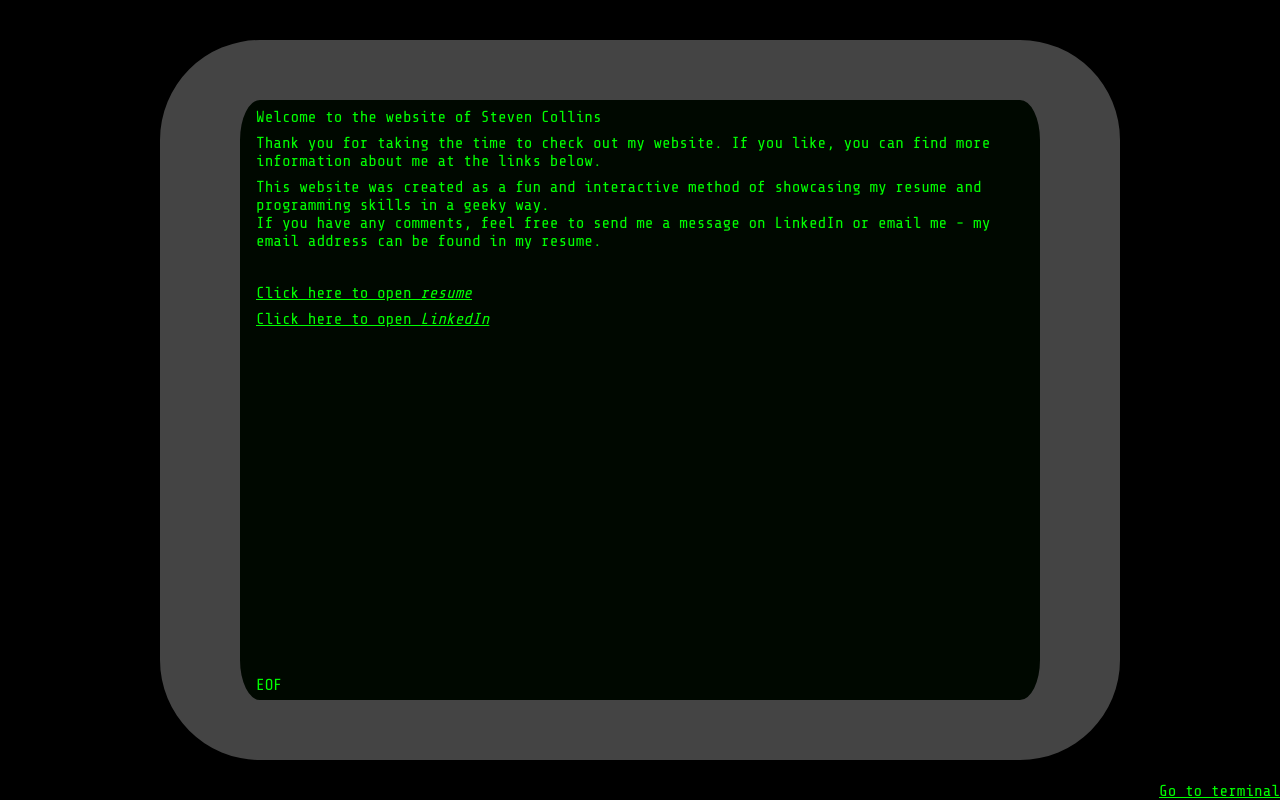
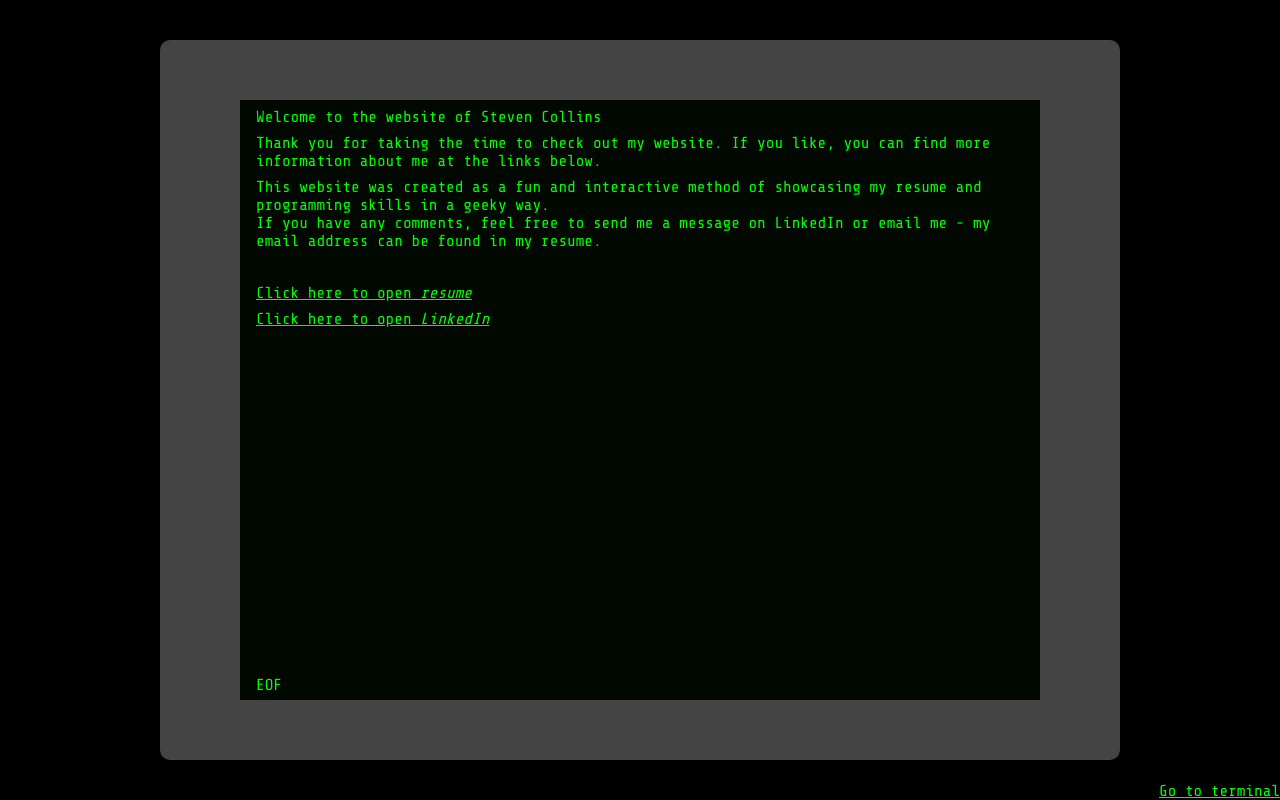
Before and after one commit to StevenCollins/StevenCollins.github.io, a plain HTML site: page gui.html in a window 1280 px wide. Drawn offline with Linux system fonts and the light colour scheme.

Commit message:
Revert "Changed all px definitions to em"
This reverts commit a3c68b8548581461e663bcf683c3ea5c152f7a65.

```diff
--- a/resources/css/default.css
+++ b/resources/css/default.css
@@ -39,15 +39,15 @@ a:link, a:visited {
     overflow: auto;
     word-break: break-word;
 }
-@media (min-width: 60em) and (min-height: 47.5em) {
+@media (min-width: 990px) and (min-height: 730px) {
     #screen {
         margin: auto;
-        width: 50em;
-        height: 37.5em;
+        width: 800px;
+        height: 600px;
         background-color: #000800;
         border: #444 solid;
-        border-width: 3.75em 5em;
-        border-radius: 6.25em;
+        border-width: 60px 80px;
+        border-radius: 10px;
     }
 }
 
@@ -72,7 +72,7 @@ a:link, a:visited {
 
 .terminal-bottom {
     position: relative;
-    bottom: 1.5em;
+    bottom: 24px;
     height: 0;
     padding: 0 1em;
 }
```
